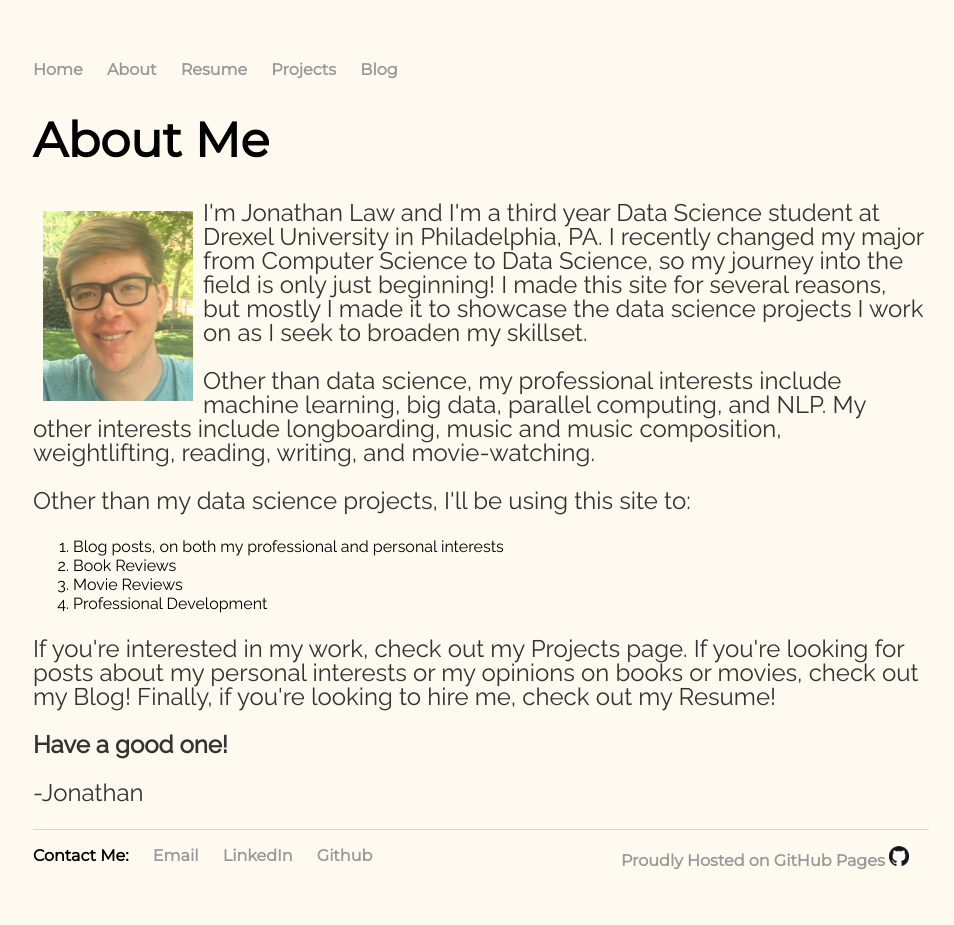
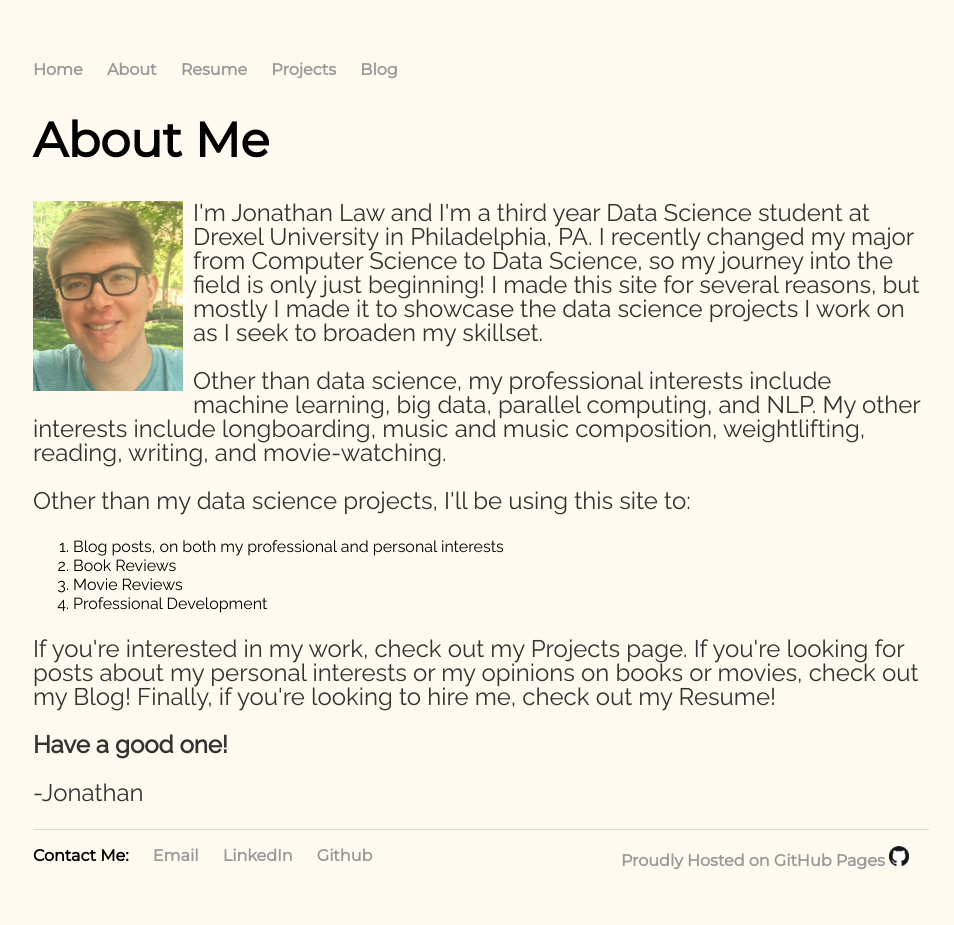
Before and after one commit to shindig7/my-site, a Jekyll site: the page built from about.html, in a window 1280 px wide. Shown: the whole page, without its empty margins (159-1113 px from the left). Built offline with Jekyll 4.4.1, drawn with Linux system fonts in a browser that asks for light colours.

Commit message:
Update index.css

```diff
--- a/css/index.css
+++ b/css/index.css
@@ -63,5 +63,6 @@
 	line-height: 75%;
 }
 .profile-picture {
-	padding: 10px;
+	padding-right: 10px;
+	padding-bottom: 10px;
 }
```
